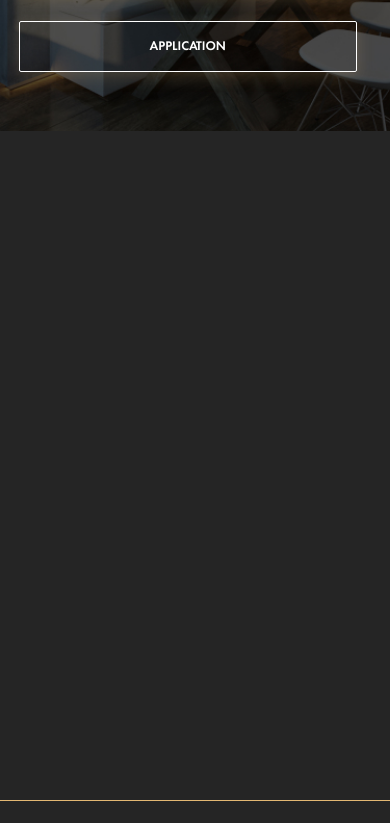
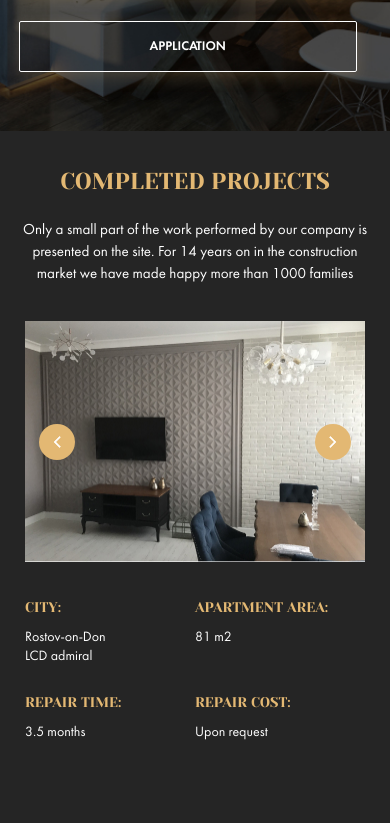
Before and after one commit to YauhenPachankou/repair-design-project, a website built with webpack: page src/template.html in a window 390 px wide. Shown: the part 408-1231 px from the top of the page. Built offline with nearby package versions, Linux system fonts and the light colour scheme; files whose address does not match are found by name.

Commit message:
feat: add projects section for mobile

```diff
--- a/src/styles/components/_client.scss
+++ b/src/styles/components/_client.scss
@@ -48,6 +48,11 @@
   box-shadow: 5px 5px 20px rgba(227, 184, 115, 0.5);
 
   transform: translateY(50%);
+
+  &:hover,
+  &:focus {
+    background-color: $btn-bgcolor--main;
+  }
 }
 
 .client__square,
--- a/src/styles/components/_employee.scss
+++ b/src/styles/components/_employee.scss
@@ -50,6 +50,11 @@
   width: 100%;
   min-height: 44px;
   margin-top: auto;
+
+  &:hover,
+  &:focus {
+    background-color: $btn-bgcolor--main;
+  }
 }
 
 .employee__sticker {
--- /dev/null
+++ b/src/styles/components/_photo-slider.scss
@@ -0,0 +1,28 @@
+.photo-slider {
+  position: relative;
+
+  width: 100%;
+  height: 241px;
+}
+
+.photo-slider__img {
+  position: absolute;
+
+  width: 100%;
+  height: 100%;
+}
+
+.photo-slider__btn-slider {
+  position: absolute;
+  top: 50%;
+
+  transform: translateY(-50%);
+
+  &--prev {
+    left: 14px;
+  }
+
+  &--next {
+    right: 14px;
+  }
+}
--- /dev/null
+++ b/src/styles/components/_project-info.scss
@@ -0,0 +1,21 @@
+.project-info {
+  display: grid;
+  width: 340px;
+  grid-template-columns: repeat(2, 1fr);
+}
+
+.project-info__item {
+  display: flex;
+  flex-direction: column;
+  margin-bottom: 27px;
+
+  span {
+    @include setFont($font-family--3, 14px, 19px, 400, left, uppercase, $text-color--main);
+
+    margin-bottom: 11px;
+  }
+
+  p {
+    @include setFont($font-family--2, 14px, 19px, 400, left, none, $text-color--light);
+  }
+}
--- a/src/styles/layout/_map.scss
+++ b/src/styles/layout/_map.scss
@@ -39,5 +39,9 @@
 }
 
 .map__adress {
-  margin-bottom: 43px;
+  margin-bottom: 0;
+
+  @media (min-width: $screen-desktop) {
+    margin-bottom: 43px;
+  }
 }
--- a/src/styles/layout/_projects.scss
+++ b/src/styles/layout/_projects.scss
@@ -1,9 +1,10 @@
 .projects {
   width: 100%;
-  min-height: 670px;
+  padding-top: 36px;
+  padding-right: 18 / 375 * 100%;
+  padding-left: 18 / 375 * 100%;
 
   background-color: $bg-color--dark;
-  border-bottom: 1px solid $text-color--main;
 
   @media (min-width: $screen-desktop) {
     min-height: 1073px;
@@ -11,3 +12,42 @@
     background-color: $bg-color--darken;
   }
 }
+
+.projects__left-column-top {
+  display: block;
+
+  margin-bottom: 36px;
+}
+
+.projects__title {
+  margin-bottom: 22px;
+}
+
+.projects__description {
+  display: block;
+  max-width: 500px;
+  margin: 0 auto;
+}
+
+.projects__right-column {
+  display: block;
+  max-width: 340px;
+  margin: 0 auto;
+  margin-bottom: 36px;
+}
+
+.projects__names {
+  display: none;
+}
+
+.projects__left-column-bottom {
+  display: block;
+}
+
+.projects__slider-tips {
+  display: none;
+}
+
+.projects__info {
+  margin: 0 auto;
+}
--- a/src/styles/main.scss
+++ b/src/styles/main.scss
@@ -12,6 +12,8 @@
 @import './components/instagram';
 @import './components/btn-scroll';
 @import './components/section-title';
+@import './components/photo-slider';
+@import './components/project-info';
 @import './components/section-icon';
 @import './components/section-description';
 @import './components/form';
--- a/src/template.html
+++ b/src/template.html
@@ -53,9 +53,95 @@
       </button>
     </section>
 
+
+
+
+
+
+
+
+
     <section class="projects">
-      <h2 class="visually-hidden">Projects</h2>
+      <div class="projects__left-column-top">
+        <h3 class="section-title projects__title">Completed projects</h3>
+        <p class="section-description projects__description">
+          Only a small part of the work performed by our company is presented on the site. For 14 years on in the
+          construction market we have made happy more than 1000 families
+        </p>
+      </div>
+
+      <div class="projects__right-column">
+        <div class="projects__names">
+          <button class="projects__name">Rostov-on-Don, Admiral</button>
+          <button class="projects__name">Sochi Thieves</button>
+          <button class="projects__name">Rostov-on-Don Patriotic</button>
+        </div>
+
+        <div class="photo-slider projects__photo-slider">
+          <img class="photo-slider__img" src="./assets/images/projects-photo--2.jpg" alt="Photo">
+          <button class="btn-slider photo-slider__btn-slider photo-slider__btn-slider--prev">
+            <img src="./assets/images/arrow-left.svg" alt="Prev">
+          </button>
+          <button class="btn-slider photo-slider__btn-slider photo-slider__btn-slider--next">
+            <img src="./assets/images/arrow-right.svg" alt="Next">
+          </button>
+        </div>
+      </div>
+
+      <div class="projects__left-column-bottom">
+        <ul class="project-info projects__info">
+          <li class="project-info__item">
+            <span>City:</span>
+            <p>Rostov-on-Don<br> LCD admiral</p>
+          </li>
+          <li class="project-info__item">
+            <span>Apartment area:</span>
+            <p>81 m2</p>
+          </li>
+          <li class="project-info__item">
+            <span>Repair time:</span>
+            <p>3.5 months</p>
+          </li>
+          <li class="project-info__item">
+            <span>Repair Cost:</span>
+            <p>Upon request</p>
+          </li>
+        </ul>
+
+        <div class="slider-tips projects__slider-tips">
+          <button class="slider-tips__arrow slider-tips__arrow--prev" type="button">
+            <svg width="42" height="14" viewBox="0 0 42 14" fill="none" xmlns="http://www.w3.org/2000/svg">
+              <path fill-rule="evenodd" clip-rule="evenodd"
+                d="M6.63807 13.6019L2.29917e-05 6.96389L6.63807 0.325844L7.58563 1.27341L1.89516 6.96389L7.58563 12.6544L6.63807 13.6019Z"
+                fill="white" />
+              <path fill-rule="evenodd" clip-rule="evenodd"
+                d="M0.947579 6.29396L41.4556 6.29397L41.4556 7.63403L0.947578 7.63403L0.947579 6.29396Z" fill="white" />
+            </svg>
+          </button>
+
+          <button class="slider-tips__tip" type="button" aria-label="slider tip"></button>
+          <button class="slider-tips__tip" type="button" aria-label="slider tip"></button>
+          <button class="slider-tips__tip slider-tips__tip--last" type="button" aria-label="slider tip"></button>
+
+          <button class="slider-tips__arrow slider-tips__arrow--next" type="button">
+            <svg width="42" height="14" viewBox="0 0 42 14" fill="none" xmlns="http://www.w3.org/2000/svg">
+              <path fill-rule="evenodd" clip-rule="evenodd"
+                d="M35.362 0.325806L42 6.96385L35.362 13.6019L34.4144 12.6543L40.1049 6.96385L34.4144 1.27337L35.362 0.325806Z"
+                fill="white" />
+              <path fill-rule="evenodd" clip-rule="evenodd"
+                d="M41.0524 7.63364L0.544433 7.63364L0.544434 6.29358L20.7984 6.29358L41.0524 6.29358L41.0524 7.63364Z"
+                fill="white" />
+            </svg>
+          </button>
+        </div>
+      </div>
     </section>
+
+
+
+
+
+
 
     <div class="home-main__control-and-repair-types-wrapper">
       <section class="control home-main__control">
@@ -425,7 +511,7 @@
       <section class="team home-main__team">
         <h3 class="section-title team__title section-title--light">Our team</h3>
         <div class="section-icon team__section-icon">
-          <img src="./assets/images/pen.svg" alt="Tools" width="28" height="28" />
+          <img src="./assets/images/team.svg" alt="Team" width="28" height="28" />
         </div>
         <p class="section-description team__section-description">
           Our team has helped to become happier for more than 500 families and we are not going to stop
@@ -593,22 +679,20 @@
       </form>
 
       <section class="map">
-        <iframe class="map__frame" src="https://yandex.by/map-widget/v1/-/CCsnb1S" width="560" height="400"
-          frameborder="1" allowfullscreen="true"></iframe>
-          <adress class="adress map__adress">
+        <iframe class="map__frame" src="https://yandex.by/map-widget/v1/-/CCsnb1S" width="560" height="400"></iframe>
+        <div class="adress map__adress">
           <h3 class="adress__street">
             Rostov-on-Don, Nansen St., 239 Shopping Center Decorum Tel
             <a href="tel:+7(928)7683229">+7 (928) 768 3229</a>
           </h3>
           <div class="social-links">
-              <a class="social-links__link" href="https://www.google.com/intl/ru/gmail/about/">
+            <a class="social-links__link" href="https://www.google.com/intl/ru/gmail/about/" target="_blank">
               <img src="./assets/images/gmail.svg" alt="Gmail">
             </a>
-              <a class="social-links__link" href="https://www.instagram.com/">
+            <a class="social-links__link" href="https://www.instagram.com/" target="_blank">
               <img src="./assets/images/instagram.svg" alt="Instagram">
             </a>
           </div>
-          </adress>
         </div>
       </section>
     </div>
@@ -632,4 +716,5 @@
     </nav>
   </footer>
 </body>
+
 </html>
```
Also changed, not shown: src/assets/images/projects-photo--1.jpg (added), src/assets/images/projects-photo--2.jpg (added). Lines whose indentation alone changed are shown as unchanged.
